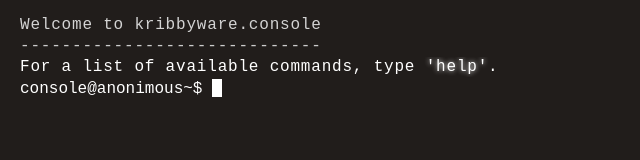
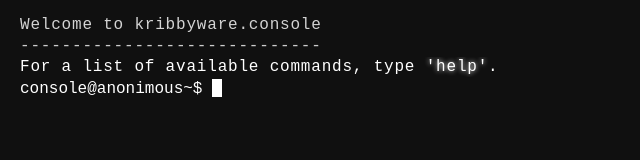
Before and after one commit to KribbyWare/kribbyware.console.archive, a plain HTML site: page index.html in a window 1280 px wide. Shown: the top 160 px of the page, without its empty margins (0-640 px from the left). Drawn offline with Linux system fonts and the light colour scheme.

Commit message:
Update style.css

```diff
--- a/style.css
+++ b/style.css
@@ -5,7 +5,7 @@ body {
     width: 100%;
     min-width: 550px;
     color: #e7e7e7;
-    background: #211D1B;
+    background: #101010;
     font-family: cursor, monospace;
     overflow-x: hidden;
   }
```
